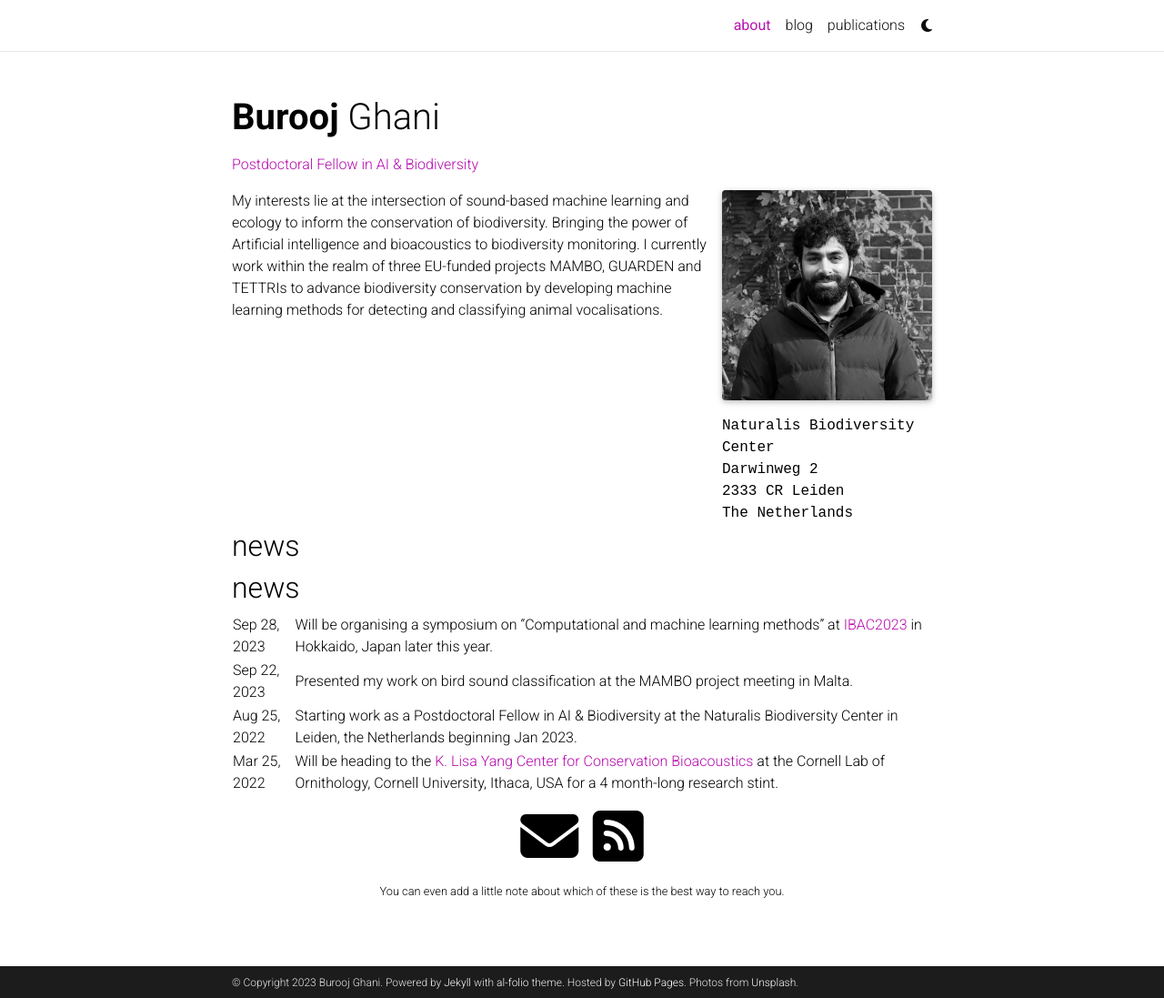
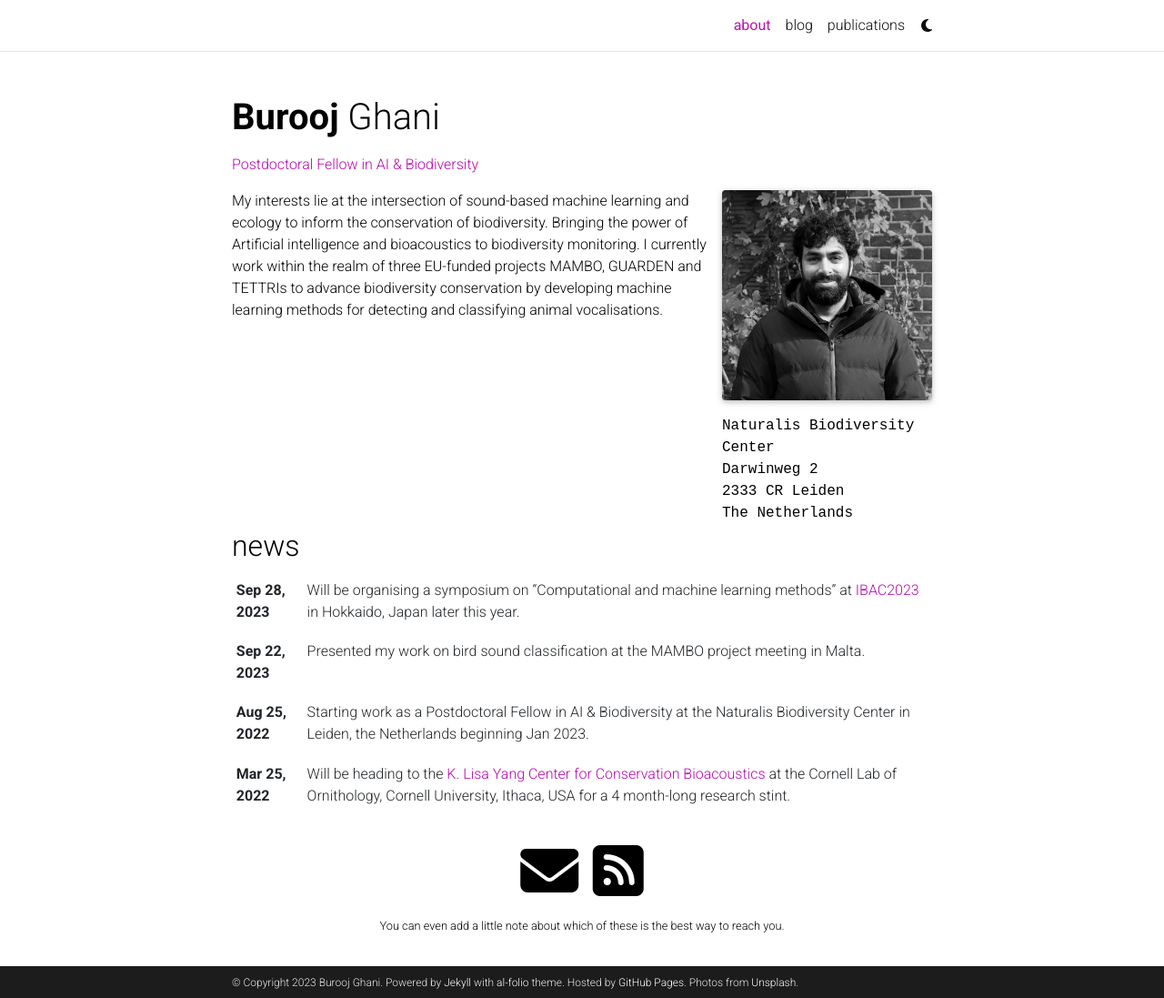
Before and after one commit to bghani/bghani.github.io, a Jekyll site: the page built from _pages/about.md, in a window 1280 px wide and 1097 px high. Shown: the whole window at 91% size. Built offline with Jekyll 4.4.1, drawn with Linux system fonts in a browser that asks for light colours; full-size pictures stand in for the smaller copies a plugin makes; comment, search, counter and statistics services are not loaded; a style sheet for code colours, icons or effects is not loaded.

```diff
--- a/_includes/news.html
+++ b/_includes/news.html
@@ -1,22 +1,29 @@
 <div class="news">
-  <h2>news</h2>
-  {% if site.news  %}
-    <table>
-    {% assign news = site.news | reverse %}
-    {% for item in news limit: site.news_limit %}
+  {% if site.news != blank -%}
+  {%- assign news_size = site.news | size -%}
+  <div class="table-responsive" {% if site.news_scrollable and news_size > 3 %}style="max-height: 10vw"{% endif %}>
+    <table class="table table-sm table-borderless">
+    {%- assign news = site.news | reverse -%}
+    {% if site.news_limit %}
+    {% assign news_limit = site.news_limit %}
+    {% else %}
+    {% assign news_limit = news_size %}
+    {% endif %}
+    {% for item in news limit: news_limit %}
       <tr>
-        <td class="date">{{ item.date | date: "%b %-d, %Y" }}</td>
-        <td class="announcement">
-          {% if item.inline %}
+        <th scope="row">{{ item.date | date: "%b %-d, %Y" }}</th>
+        <td>
+          {% if item.inline -%}
             {{ item.content | remove: '<p>' | remove: '</p>' | emojify }}
-          {% else %}
-            <a class="news-title" href="{{ item.url | prepend: site.baseurl }}">{{ item.title }}</a>
-          {% endif %}
+          {%- else -%}
+            <a class="news-title" href="{{ item.url | relative_url }}">{{ item.title }}</a>
+          {%- endif %}
         </td>
       </tr>
-    {% endfor %}
+    {%- endfor %}
     </table>
-  {% else %}
-    <p>No news so far...</p>
-  {% endif %}
+  </div>
+{%- else -%}
+  <p>No news so far...</p>
+{%- endif %}
 </div>
```
